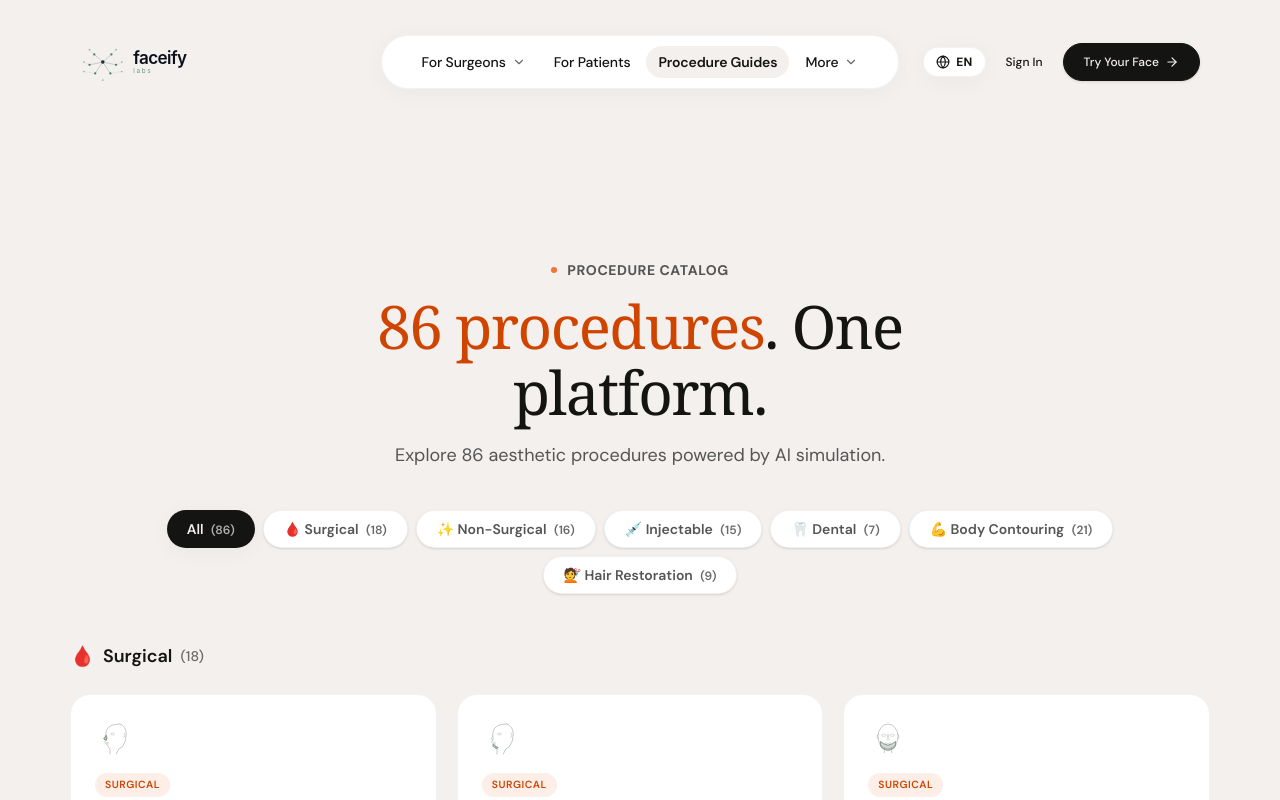
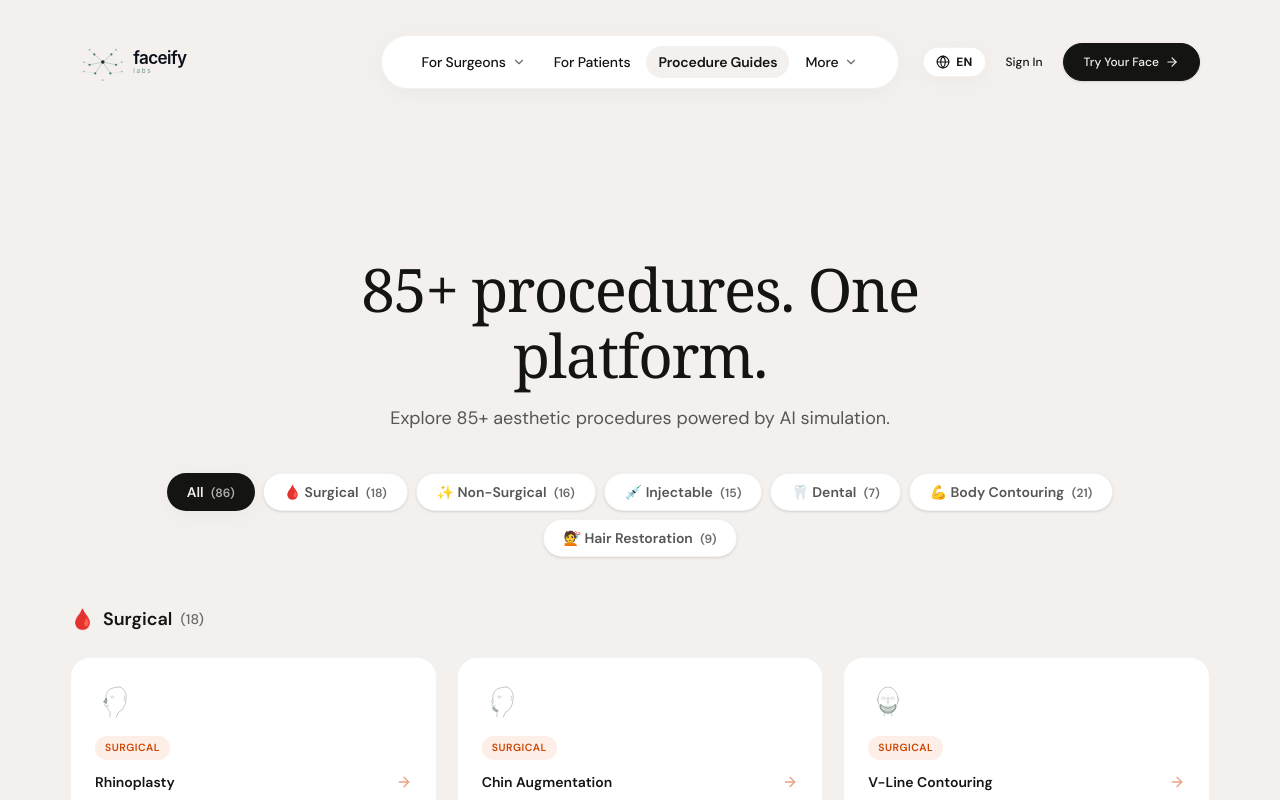
Before and after one commit to shivammane2007/3D_Simulator_Frontend_Web_Integration, a Next.js app: page /procedures in a window 1280 px wide. Shown: the top 800 px of the page. Built offline with nearby package versions, Linux system fonts and the light colour scheme; a web font is replaced by a local one.

Commit message:
feat: add procedures catalog page with category filtering and animated grid view

```diff
--- a/src/app/procedures/page.tsx
+++ b/src/app/procedures/page.tsx
@@ -89,15 +89,12 @@ export default function ProceduresPage() {
     <div className="bg-[#F3F0EE] min-h-screen">
       {/* Hero Header */}
       <section className="pt-36 md:pt-40 pb-10 px-5 md:px-12 text-center">
-        <div className="max-w-[720px] mx-auto space-y-4">
-          <span className="text-eyebrow-master text-eyebrow-dot justify-center">
-            PROCEDURE CATALOG
-          </span>
-          <h1 className="font-serif text-[clamp(2.5rem,5.5vw,3.75rem)] font-normal tracking-tight text-[#141413] leading-[1.1]">
-            <em className="italic font-serif text-[#CF4500] not-italic">{PROCEDURES.length} procedures</em>. One platform.
+        <div className="max-w-[780px] mx-auto">
+          <h1 className="font-serif text-[clamp(2.5rem,5vw,3.75rem)] font-normal tracking-tight text-[#141413] leading-[1.1]">
+            <em className="italic font-serif not-italic">85+ procedures.</em> One platform.
           </h1>
-          <p className="text-base md:text-lg text-[#555555] font-normal max-w-[540px] mx-auto leading-relaxed">
-            Explore {PROCEDURES.length} aesthetic procedures powered by AI simulation.
+          <p className="mt-4 text-base md:text-lg text-[#555555] font-normal max-w-[540px] mx-auto leading-relaxed">
+            Explore 85+ aesthetic procedures powered by AI simulation.
           </p>
         </div>
       </section>
```
